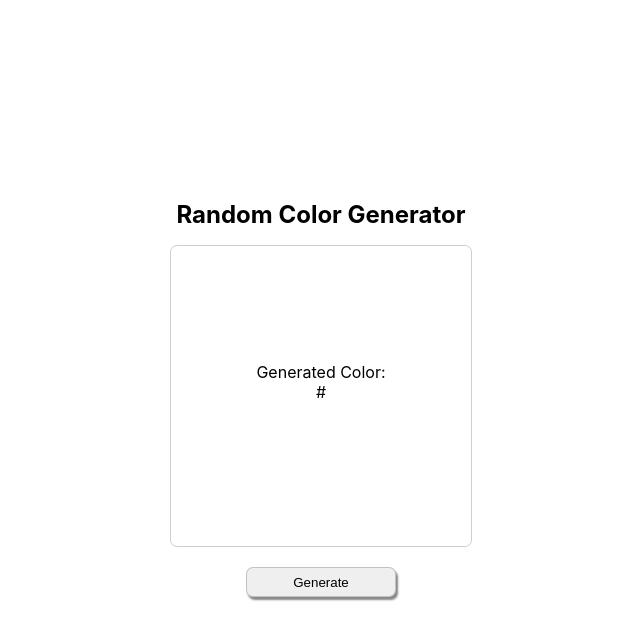
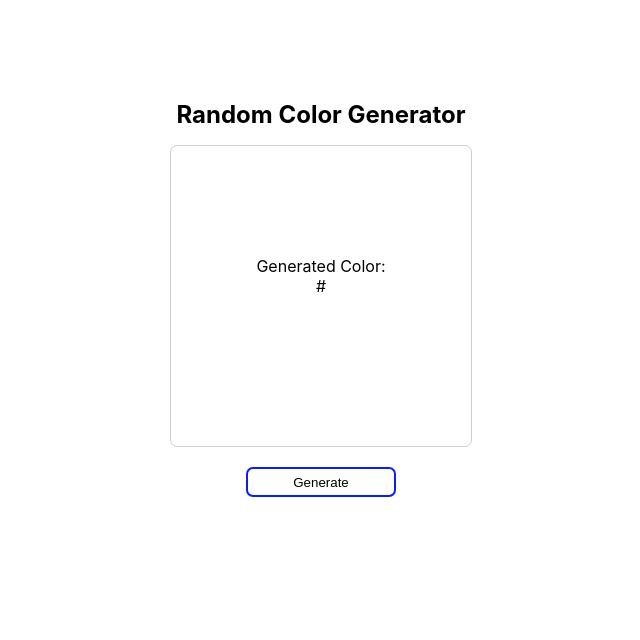
Before and after one commit to irisbromley/React-Random-Color-Generator-pjct-react-1-random-color-generator-, a React (Create React App) app: page / in a window 1280 px wide. Shown: the top 640 px of the page, without its empty margins (319-959 px from the left). Built offline with nearby package versions, Linux system fonts and the light colour scheme.

Commit message:
Move text 'generated c' inside div

```diff
--- a/src/App.js
+++ b/src/App.js
@@ -14,7 +14,7 @@ export default function App() {
   return (
     <div>
       <h1
-        style={{ textAlign: 'center', marginTop: '200px', fontSize: '1.5rem' }}
+        style={{ textAlign: 'center', marginTop: '100px', fontSize: '1.5rem' }}
       >
         Random Color Generator
       </h1>
@@ -22,16 +22,16 @@ export default function App() {
         style={{
           backgroundColor: '#' + color,
           width: 300,
-          height: 300,
+          height: 190,
           margin: 'auto',
 
           borderRadius: '7px',
           border: '1px solid #00000030',
+          textAlign: 'center',
+          paddingTop: 110,
         }}
       >
-        <p style={{ textAlign: 'center', paddingTop: 100 }}>
-          Generated Color: <br /> {'#' + color}
-        </p>
+        Generated Color: <br /> {'#' + color}
       </div>
       <div
         style={{
@@ -42,14 +42,13 @@ export default function App() {
       >
         <button
           style={{
-            border: '1px solid #00000030',
+            border: '2px solid #0b1cff',
             borderRadius: '7px',
             textAlign: 'center',
             width: 150,
             height: 30,
-            backgroundColor: '##cdb9b914',
-            boxShadow: '2px 3px 2px #888888',
             cursor: 'pointer',
+            backgroundColor: 'white',
           }}
           onClick={() => {
             generateColor();
```
